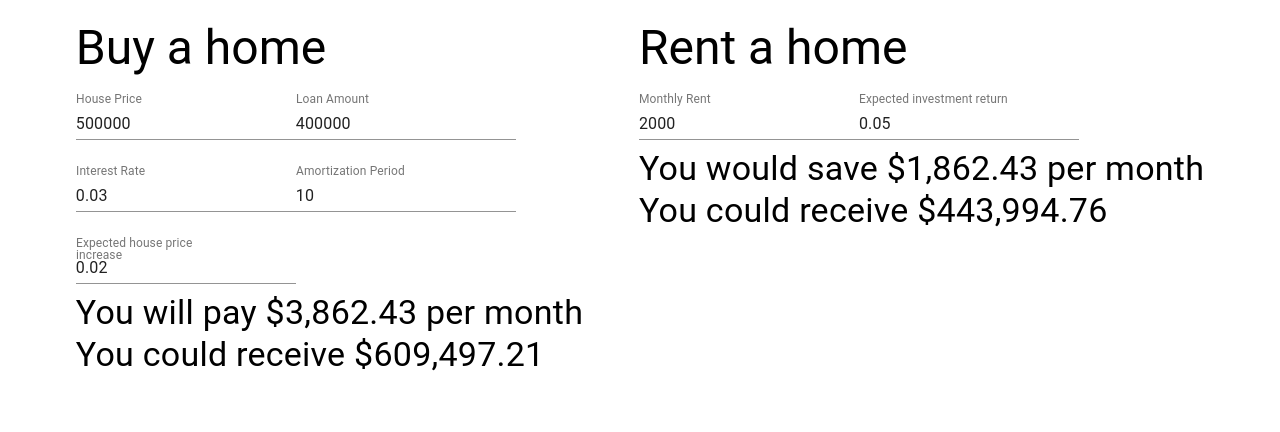
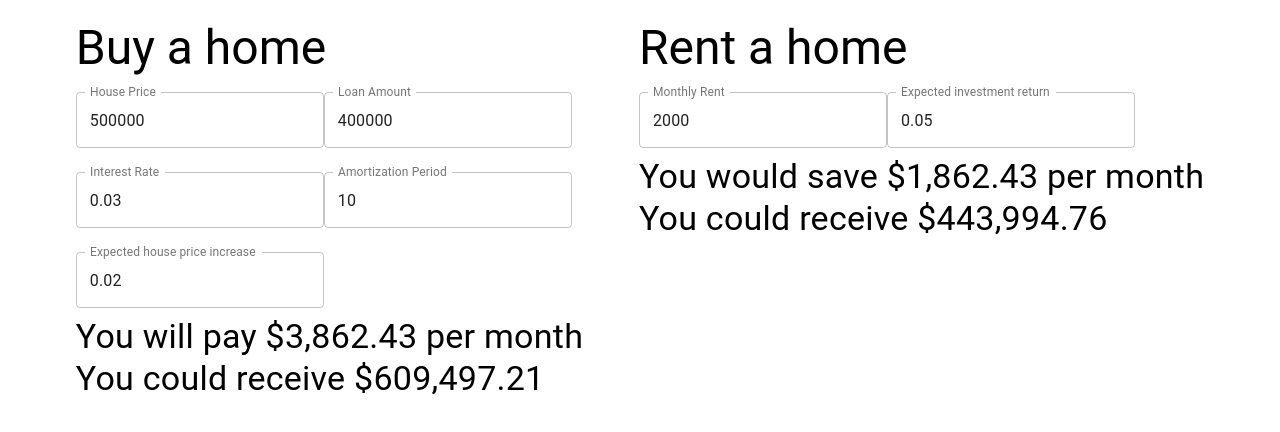
Before and after one commit to Tokery/rentorbuy, a React (Create React App) app in the folder frontend/: page / in a window 1280 px wide. Shown: the top 432 px of the page. Built offline with nearby package versions, Linux system fonts and the light colour scheme; the HTML template or start-up script is replaced by a standard one.

Commit message:
Changed text inputs to be outlined

```diff
--- a/frontend/src/App.js
+++ b/frontend/src/App.js
@@ -65,6 +65,7 @@ class App extends React.Component {
               value={this.state.mortgageDetails.housePrice}
               onChange={this.onInputChanged}
               margin="normal"
+              variant="outlined"
             />
 
             <TextField
@@ -75,6 +76,7 @@ class App extends React.Component {
               value={this.state.mortgageDetails.loanAmt}
               onChange={this.onInputChanged}
               margin="normal"
+              variant="outlined"
             />
             <br />
             <TextField
@@ -85,6 +87,7 @@ class App extends React.Component {
               value={this.state.mortgageDetails.interest}
               onChange={this.onInputChanged}
               margin="normal"
+              variant="outlined"
             />
 
             <TextField
@@ -95,6 +98,7 @@ class App extends React.Component {
               value={this.state.mortgageDetails.amortPeriod}
               onChange={this.onInputChanged}
               margin="normal"
+              variant="outlined"
             />
 
             <br />
@@ -106,6 +110,7 @@ class App extends React.Component {
               value={this.state.mortgageDetails.houseReturn}
               onChange={this.onInputChanged}
               margin="normal"
+              variant="outlined"
             />
 
             <Header type="h4" text={`You will pay ${formatCurrency(mortgagePayment)} per month`} />
@@ -121,6 +126,7 @@ class App extends React.Component {
               value={this.state.rentTotal}
               onChange={this.onRentChanged}
               margin="normal"
+              variant="outlined"
             />
 
             <TextField
@@ -131,6 +137,7 @@ class App extends React.Component {
               value={this.state.investReturn}
               onChange={this.onRentChanged}
               margin="normal"
+              variant="outlined"
             />
             <Header type="h4" text={`You would save ${formatCurrency(monthlySavings)} per month`} />
             <Header type="h4" text={`You could receive ${formatCurrency(finalInvestmentValue)}`} />
```
Also changed, not shown: 1 other file (tests, documents, lock files or other folders).
